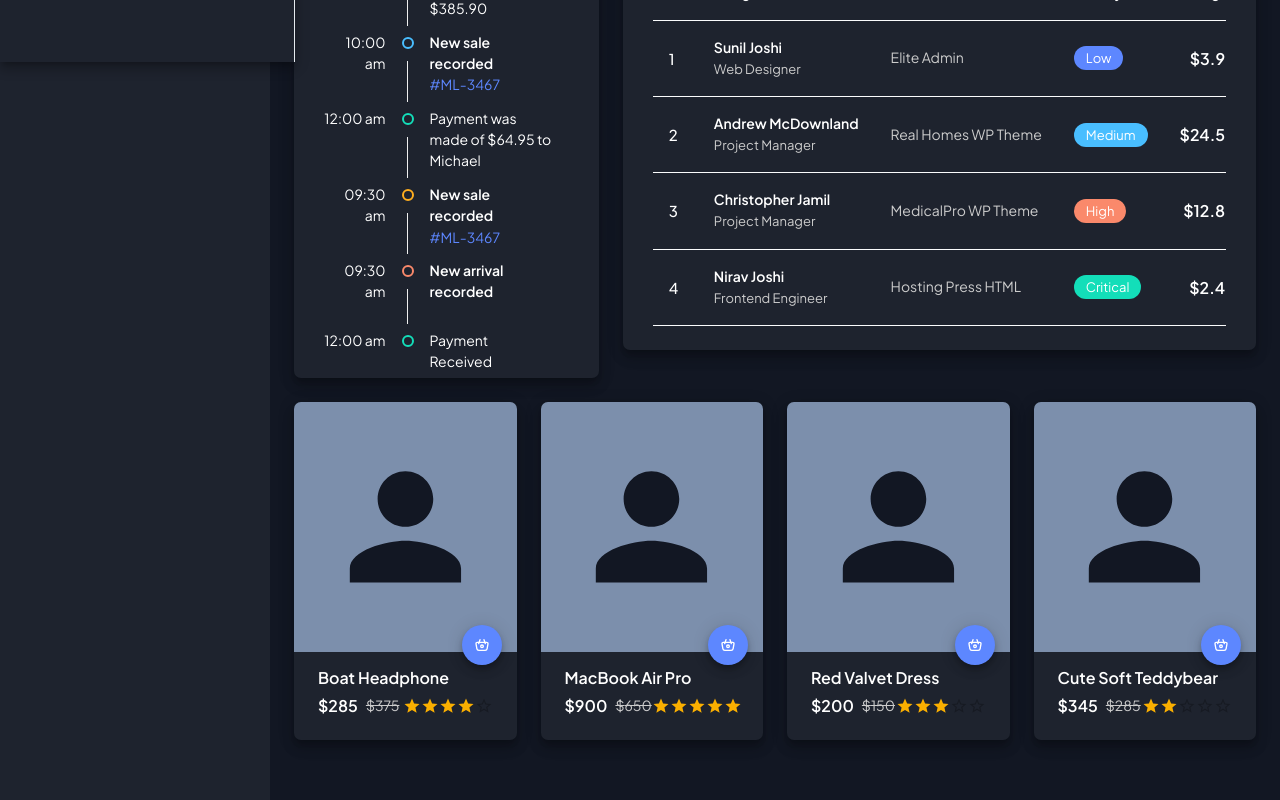
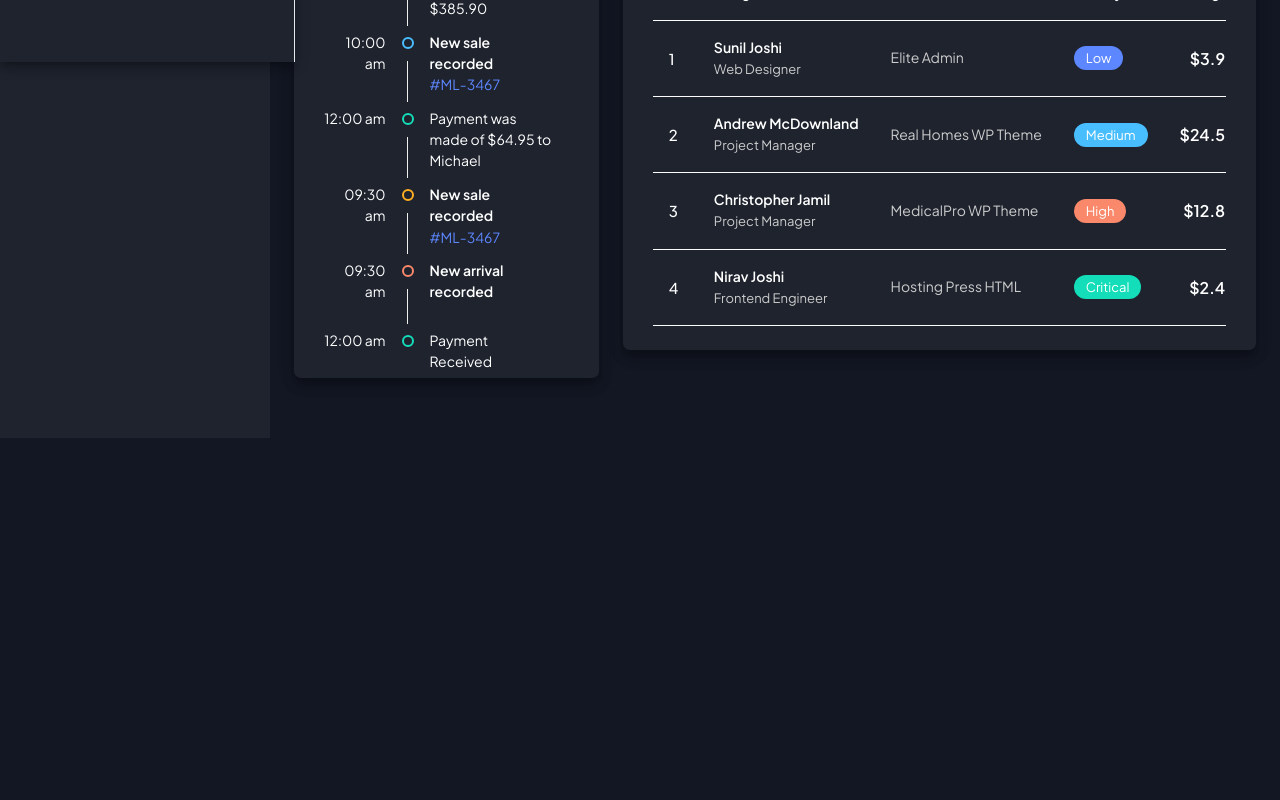
Before and after one commit to NewtonMutugi/ict-innovations-africa, a Next.js app: page /admin/dashboard in a window 1280 px wide. Shown: the part 738-1538 px from the top of the page. After the commit the page ends 1176 px from the top, so only its background shows below. Built offline with nearby package versions, Linux system fonts and the light colour scheme; sample sign-in values are in the browser's storage.

Commit message:
Comment out Blog component in Dashboard for future reference

```diff
--- a/app/admin/dashboard/page.tsx
+++ b/app/admin/dashboard/page.tsx
@@ -47,9 +47,9 @@ const Dashboard = () => {
           <Grid item xs={12} lg={8}>
             <ProductPerformance />
           </Grid>
-          <Grid item xs={12}>
+          {/* <Grid item xs={12}>
             <Blog />
-          </Grid>
+          </Grid> */}
         </Grid>
       </Box>
     </PageContainer>
```
